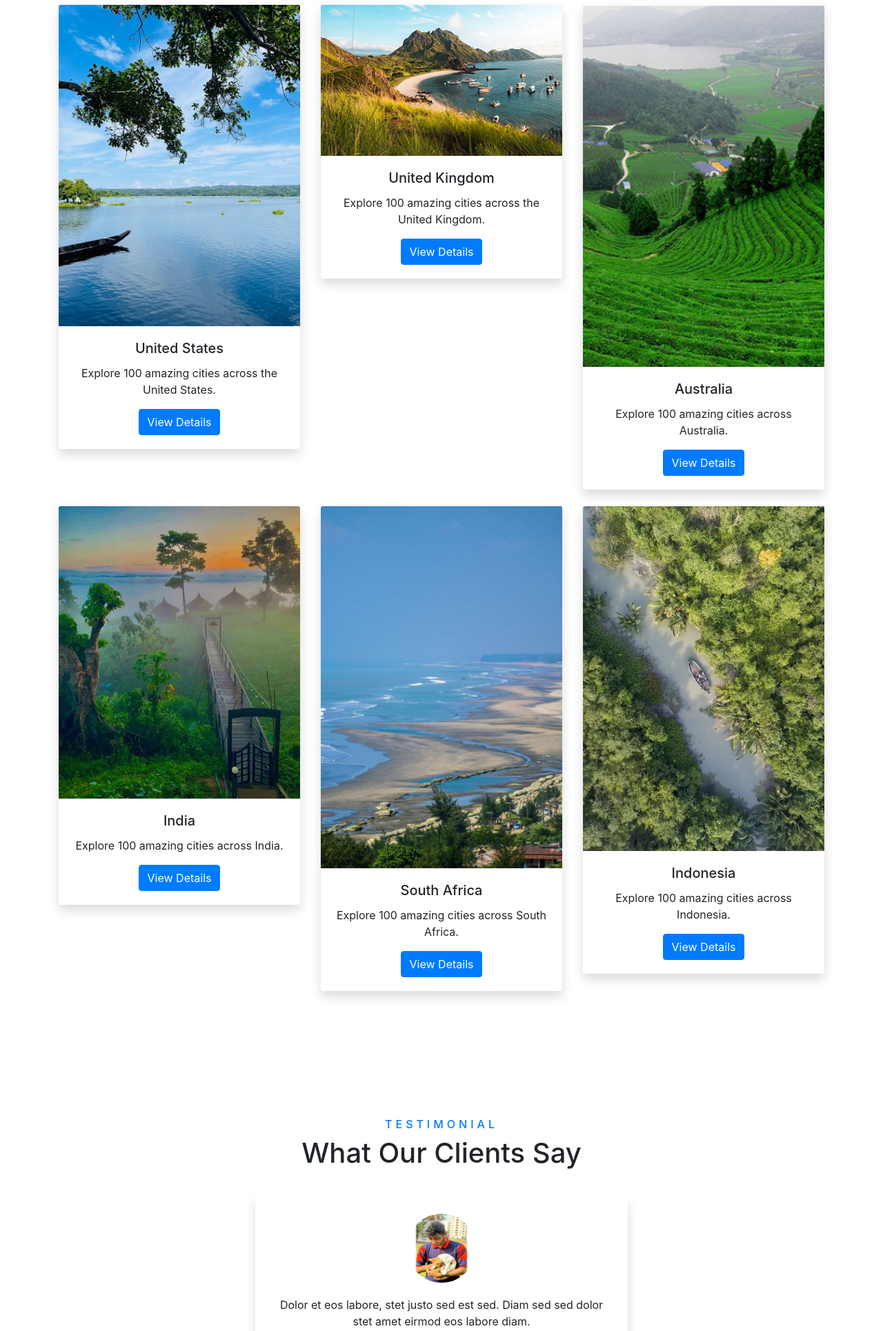
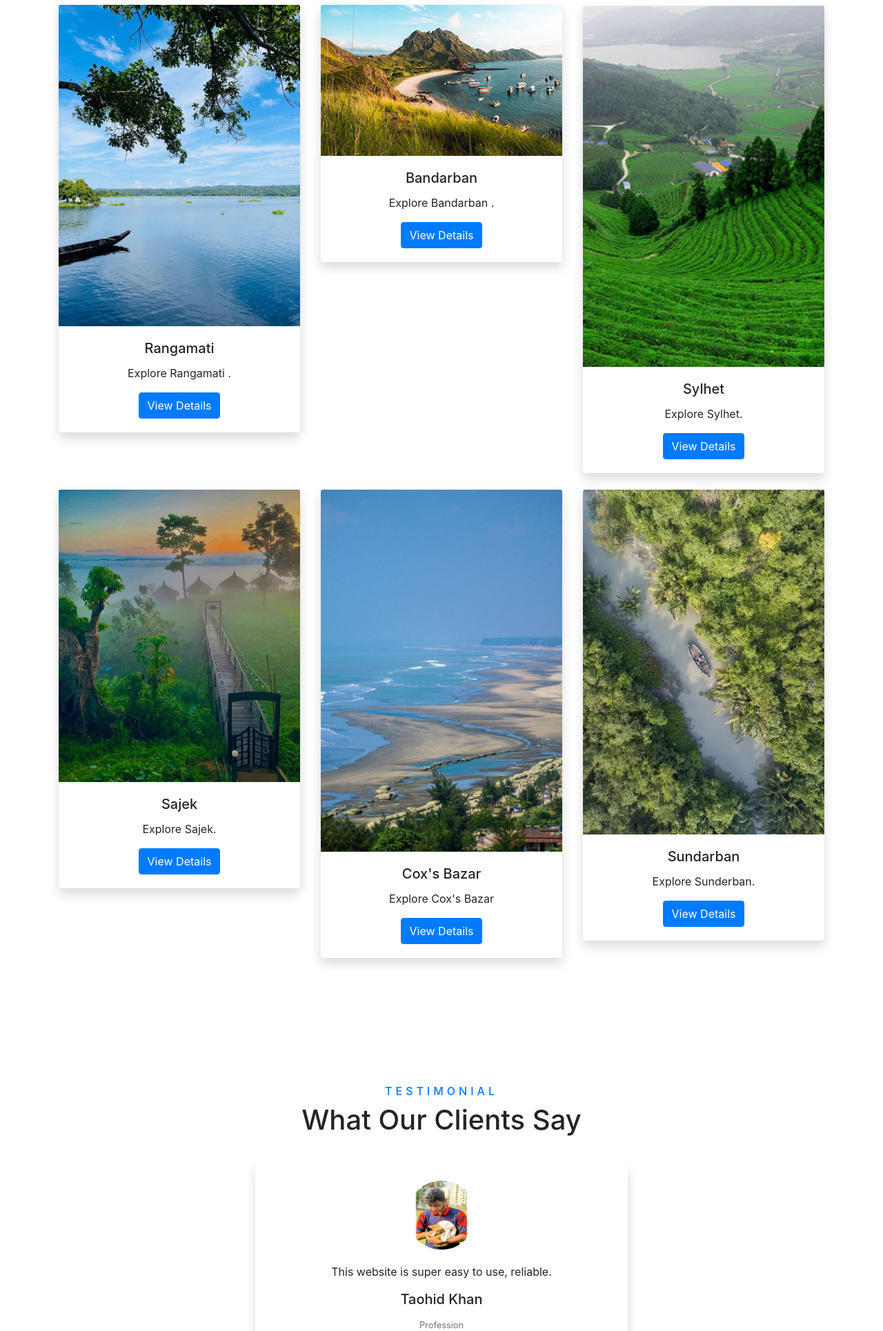
Before and after one commit to Khadija-tasnim/Pack-and-Go, a Django app: page / in a window 1280 px wide. Shown: the part 952-2882 px from the top of the page at 69% size. Run offline with Django 5.2, Linux system fonts and the light colour scheme; some libraries are stand-ins or nearby versions.

Commit message:
sir ata sabar commit6ta

```diff
--- a/packandgo/templates/core/footer.html
+++ b/packandgo/templates/core/footer.html
@@ -4,9 +4,9 @@
     <div class="row">
         <div class="col-md-6 text-center text-md-left">
             <h5 class="text-white mb-3">Contact Us</h5>
-            <p class="mb-1"><i class="fa fa-map-marker-alt mr-2"></i>123 Street, City, Country</p>
-            <p class="mb-1"><i class="fa fa-phone-alt mr-2"></i>+012 345 67890</p>
-            <p><i class="fa fa-envelope mr-2"></i>info@example.com</p>
+            <p class="mb-1"><i class="fa fa-map-marker-alt mr-2"></i>Dhaka, Bangladesh</p>
+            <p class="mb-1"><i class="fa fa-phone-alt mr-2"></i>+880160106200</p>
+            <p><i class="fa fa-envelope mr-2"></i>pack&go11gmail.com</p>
         </div>
         <div class="col-md-6 text-center text-md-left">
             <h5 class="text-white mb-3">About Us</h5>
--- a/packandgo/templates/core/header.html
+++ b/packandgo/templates/core/header.html
@@ -31,7 +31,7 @@
                             </a>
                         </li>
                         <li class="nav-item">
-                            <a href="{% url 'order_history' %}" class="nav-link" style="font-size: 1.1rem; font-weight: 600;">My Orders</a>
+                            <a href="{% url 'order_history' %}" class="nav-link" style="font-size: 1.1rem; font-weight: 600;">My Booking</a>
                         </li>
                         <li class="nav-item">
                             <a href="{% url 'logout' %}" class="btn btn-primary ml-1">Logout</a>
--- a/packandgo/templates/core/home.html
+++ b/packandgo/templates/core/home.html
@@ -50,8 +50,8 @@
                 <div class="card border-0 shadow">
                     <img class="card-img-top" src="{% static 'images/dst1.jpg' %}" alt="United States">
                     <div class="card-body text-center">
-                        <h5 class="card-title">United States</h5>
-                        <p class="card-text">Explore 100 amazing cities across the United States.</p>
+                        <h5 class="card-title">Rangamati</h5>
+                        <p class="card-text">Explore Rangamati .</p>
                         <a href="{% url 'tour_list' %}" class="btn btn-primary">View Details</a>
 
                     </div>
@@ -62,8 +62,8 @@
                 <div class="card border-0 shadow">
                     <img class="card-img-top" src="{% static 'images/dst2.jpg' %}" alt="United Kingdom">
                     <div class="card-body text-center">
-                        <h5 class="card-title">United Kingdom</h5>
-                        <p class="card-text">Explore 100 amazing cities across the United Kingdom.</p>
+                        <h5 class="card-title">Bandarban</h5>
+                        <p class="card-text">Explore Bandarban .</p>
                         <a href="{% url 'tour_list' %}" class="btn btn-primary">View Details</a>
 
                     </div>
@@ -74,8 +74,8 @@
                 <div class="card border-0 shadow">
                     <img class="card-img-top" src="{% static 'images/dst3.jpg' %}" alt="Australia">
                     <div class="card-body text-center">
-                        <h5 class="card-title">Australia</h5>
-                        <p class="card-text">Explore 100 amazing cities across Australia.</p>
+                        <h5 class="card-title">Sylhet</h5>
+                        <p class="card-text">Explore Sylhet.</p>
                         <a href="{% url 'tour_list' %}" class="btn btn-primary">View Details</a>
 
                     </div>
@@ -86,8 +86,8 @@
                 <div class="card border-0 shadow">
                     <img class="card-img-top" src="{% static 'images/dst4.jpg' %}" alt="India">
                     <div class="card-body text-center">
-                        <h5 class="card-title">India</h5>
-                        <p class="card-text">Explore 100 amazing cities across India.</p>
+                        <h5 class="card-title">Sajek</h5>
+                        <p class="card-text">Explore Sajek.</p>
                         <a href="{% url 'tour_list' %}" class="btn btn-primary">View Details</a>
 
                     </div>
@@ -98,8 +98,8 @@
                 <div class="card border-0 shadow">
                     <img class="card-img-top" src="{% static 'images/dst5.jpg' %}" alt="South Africa">
                     <div class="card-body text-center">
-                        <h5 class="card-title">South Africa</h5>
-                        <p class="card-text">Explore 100 amazing cities across South Africa.</p>
+                        <h5 class="card-title">Cox's Bazar</h5>
+                        <p class="card-text">Explore Cox's Bazar</p>
                         <a href="{% url 'tour_list' %}" class="btn btn-primary">View Details</a>
 
                     </div>
@@ -110,8 +110,8 @@
                 <div class="card border-0 shadow">
                     <img class="card-img-top" src="{% static 'images/dst6.jpg' %}" alt="Indonesia">
                     <div class="card-body text-center">
-                        <h5 class="card-title">Indonesia</h5>
-                        <p class="card-text">Explore 100 amazing cities across Indonesia.</p>
+                        <h5 class="card-title">Sundarban</h5>
+                        <p class="card-text">Explore Sunderban.</p>
                         <a href="{% url 'tour_list' %}" class="btn btn-primary">View Details</a>
 
                     </div>
@@ -139,8 +139,8 @@
                             <div class="card border-0 shadow text-center">
                                 <img class="rounded-circle mx-auto mt-4" src="{% static 'images/t1.jpg' %}" style="width: 100px; height: 100px;" alt="Client Image">
                                 <div class="card-body">
-                                    <p class="card-text">Dolor et eos labore, stet justo sed est sed. Diam sed sed dolor stet amet eirmod eos labore diam.</p>
-                                    <h5 class="card-title">Client Name</h5>
+                                    <p class="card-text">This website is super easy to use, reliable.</p>
+                                    <h5 class="card-title">Taohid Khan</h5>
                                     <small class="text-muted">Profession</small>
                                 </div>
                             </div>
@@ -154,8 +154,8 @@
                             <div class="card border-0 shadow text-center">
                                 <img class="rounded-circle mx-auto mt-4" src="{% static 'images/t2.jpg' %}" style="width: 100px; height: 100px;" alt="Client Image">
                                 <div class="card-body">
-                                    <p class="card-text">Dolor et eos labore, stet justo sed est sed. Diam sed sed dolor stet amet eirmod eos labore diam.</p>
-                                    <h5 class="card-title">Client Name</h5>
+                                    <p class="card-text">The website is intuitive, helpful, and constantly updated with great new features.</p>
+                                    <h5 class="card-title">Saima sultana</h5>
                                     <small class="text-muted">Profession</small>
                                 </div>
                             </div>
@@ -169,8 +169,8 @@
                             <div class="card border-0 shadow text-center">
                                 <img class="rounded-circle mx-auto mt-4" src="{% static 'images/t3.jpg' %}" style="width: 100px; height: 100px;" alt="Client Image">
                                 <div class="card-body">
-                                    <p class="card-text">Dolor et eos labore, stet justo sed est sed. Diam sed sed dolor stet amet eirmod eos labore diam.</p>
-                                    <h5 class="card-title">Client Name</h5>
+                                    <p class="card-text">Excellent features, fast performance, and a sleek design—highly recommend!.</p>
+                                    <h5 class="card-title">Talha</h5>
                                     <small class="text-muted">Profession</small>
                                 </div>
                             </div>
```
Also changed, not shown: packandgo/db.sqlite3.
